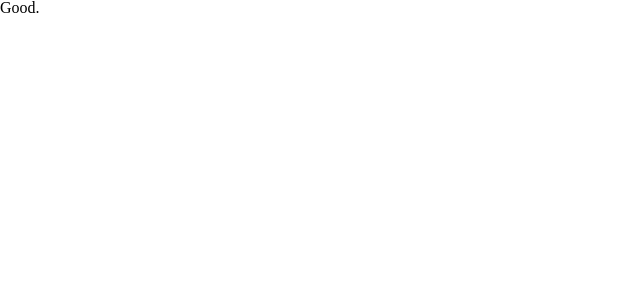
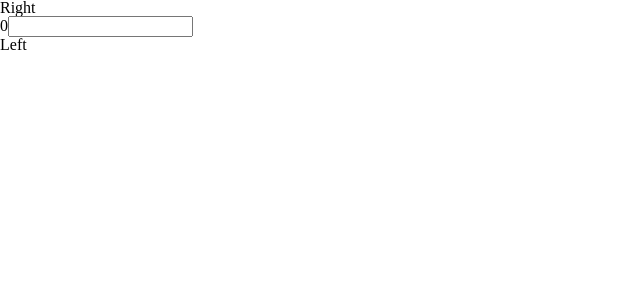
Before and after one commit to ayellapragada/react-harry-potter, a React (Create React App) app: page / in a window 1280 px wide. Shown: the top 300 px of the page, without its empty margins (0-640 px from the left). Built offline with nearby package versions, Linux system fonts and the light colour scheme.

Commit message:
Add example input to test saving state of all components.

```diff
--- a/src/App.js
+++ b/src/App.js
@@ -1,10 +1,19 @@
 import React, { Component } from 'react';
+
+import Wizard from './components/Wizard';
+import Step from './components/Step';
+import Input from './examples/Input';
 
 class App extends Component {
   render() {
     return (
       <div>
-        Good.
+        <Wizard>
+          <Step><Input num={0}/></Step>
+          <Step><Input num={1}/></Step>
+          <Step><Input num={2}/></Step>
+          <Step><Input num={3}/></Step>
+        </Wizard>
       </div>
     );
   }
--- /dev/null
+++ b/src/components/Step.js
@@ -0,0 +1,19 @@
+import React, { Component } from 'react';
+
+class Step extends Component {
+  constructor(props) {
+    super(props);
+    this.state = {};
+  }
+
+  render() {
+    return (
+      <div>
+        {React.cloneElement(this.props.children, {...this.state})}
+      </div>
+    );
+  }
+
+}
+
+export default Step;
--- /dev/null
+++ b/src/components/Wizard.js
@@ -0,0 +1,42 @@
+import React, { Component } from 'react';
+
+class Wizard extends Component {
+  constructor(props) {
+    super(props);
+    this.state = { page: 0 };
+  }
+
+  pageUp() {
+    const { page } = this.state;
+    const { children } = this.props;
+
+    if (page < children.length - 1) {
+      this.setState({ page: this.state.page + 1 });
+    }
+  }
+
+  pageDown() {
+    const { page } = this.state;
+    const { children } = this.props;
+
+    if (page > 0 ) {
+      this.setState({ page: this.state.page - 1 });
+    }
+  }
+
+
+
+  render() {
+    return (
+      <div>
+        <div onClick={() => this.pageDown()}>Right</div>
+        <div>
+          {this.props.children[this.state.page]}
+        </div>
+        <div onClick={() => this.pageUp()}>Left</div>
+      </div>
+    );
+  }
+}
+
+export default Wizard;
--- /dev/null
+++ b/src/examples/Input.js
@@ -0,0 +1,27 @@
+import React, { Component } from 'react';
+
+class Input extends Component {
+  constructor(props) {
+    super(props);
+    this.state = { input: "" };
+  }
+
+  changeInput(e) {
+    this.setState({ input: e.currentTarget.value });
+  }
+
+  render() {
+    return (
+      <div>
+        {this.props.num}
+        <input
+          type="text"
+          value={this.state.input}
+          onChange={(e) => this.changeInput(e)}
+        />
+      </div>
+    );
+  }
+}
+
+export default Input;
```
